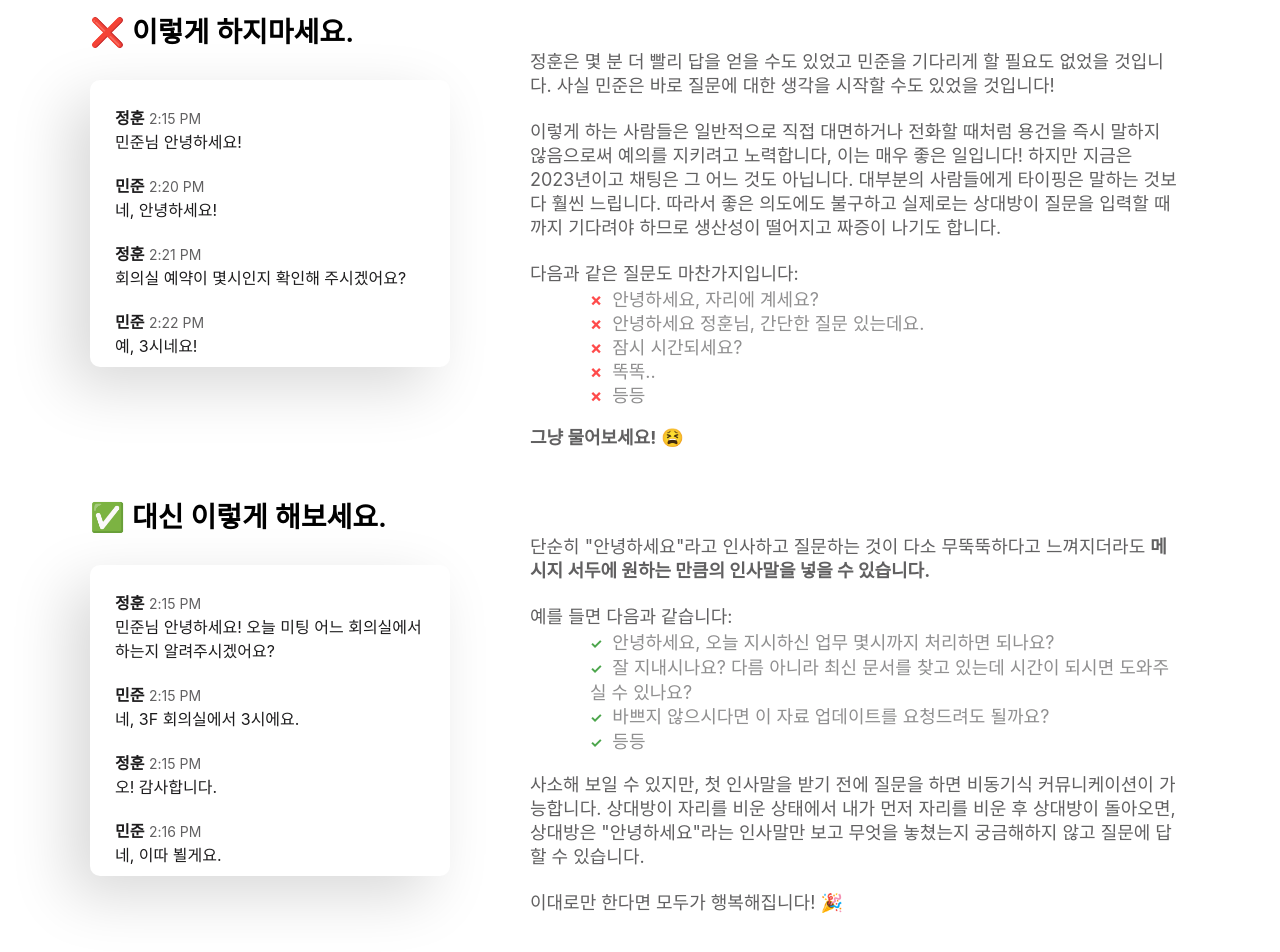
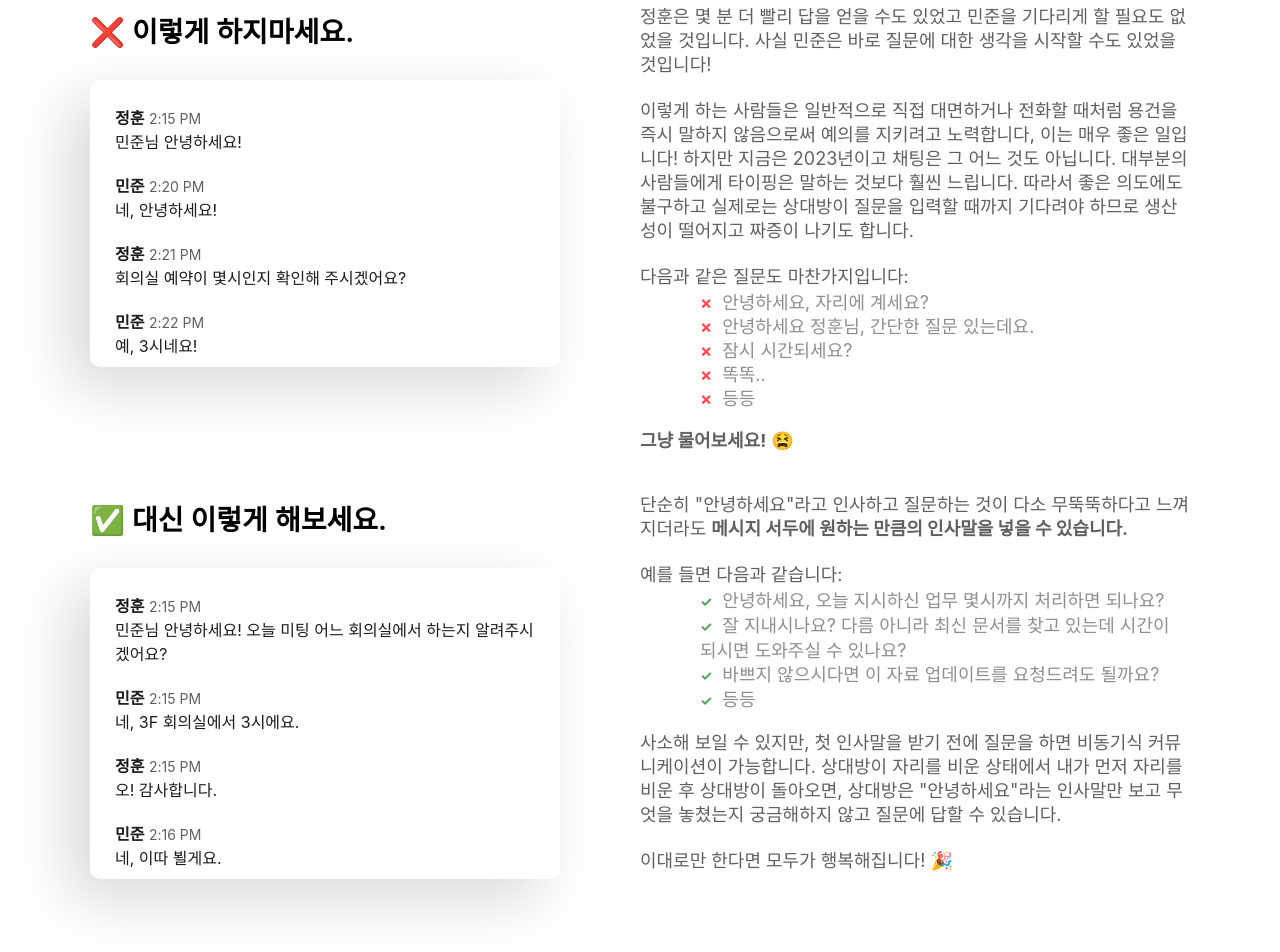
Before and after one commit to Hira-Yuki/noHello, a React (Create React App) app: page / in a window 1280 px wide. Shown: the part 692-1644 px from the top of the page. Built offline with nearby package versions, Linux system fonts and the light colour scheme.

Commit message:
모바일 대응을 위해 CSS 개선

```diff
--- a/src/Components/Donotthis.tsx
+++ b/src/Components/Donotthis.tsx
@@ -85,7 +85,8 @@ const StSectionTilte = styled.h2`
 `
 
 const StSectionLeft = styled.div`
-  width: 40%;
+    flex: 1;
+    min-width: 300px; /* 원하는 최소 너비 설정 */
 `
 
 const StSmallBox = styled.div`
@@ -115,11 +116,15 @@ const StChatMassage = styled.span`
 const StContentsBox = styled.div`
   display: flex;
   flex-direction: row;
+
+  @media (max-width: 768px) {
+    flex-direction: column;
+  }
 `
 
 const StSectionRight = styled.div`
-margin-top: 45px;
-  width: 59%;
+  flex: 1;
+  min-width: 300px; /* 원하는 최소 너비 설정 */
 `
 
 const StSectionText = styled.p`
--- a/src/Components/Dothis.tsx
+++ b/src/Components/Dothis.tsx
@@ -84,7 +84,8 @@ const StSectionTilte = styled.h2`
 `
 
 const StSectionLeft = styled.div`
-  width: 40%;
+  flex: 1;
+  min-width: 300px; /* 원하는 최소 너비 설정 */
 `
 
 const StSmallBox = styled.div`
@@ -114,11 +115,15 @@ const StChatMassage = styled.span`
 const StContentsBox = styled.div`
   display: flex;
   flex-direction: row;
+
+  @media (max-width: 768px) {
+    flex-direction: column;
+  }
 `
 
 const StSectionRight = styled.div`
-margin-top: 45px;
-  width: 59%;
+  flex: 1;
+  min-width: 300px; /* 원하는 최소 너비 설정 */
 `
 
 const StSectionText = styled.p`
```
